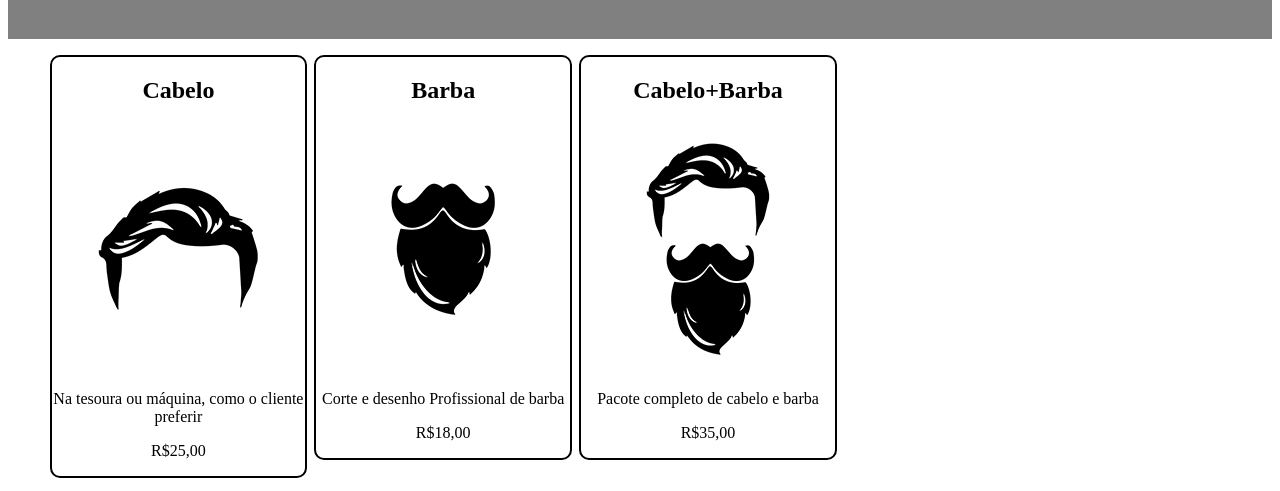
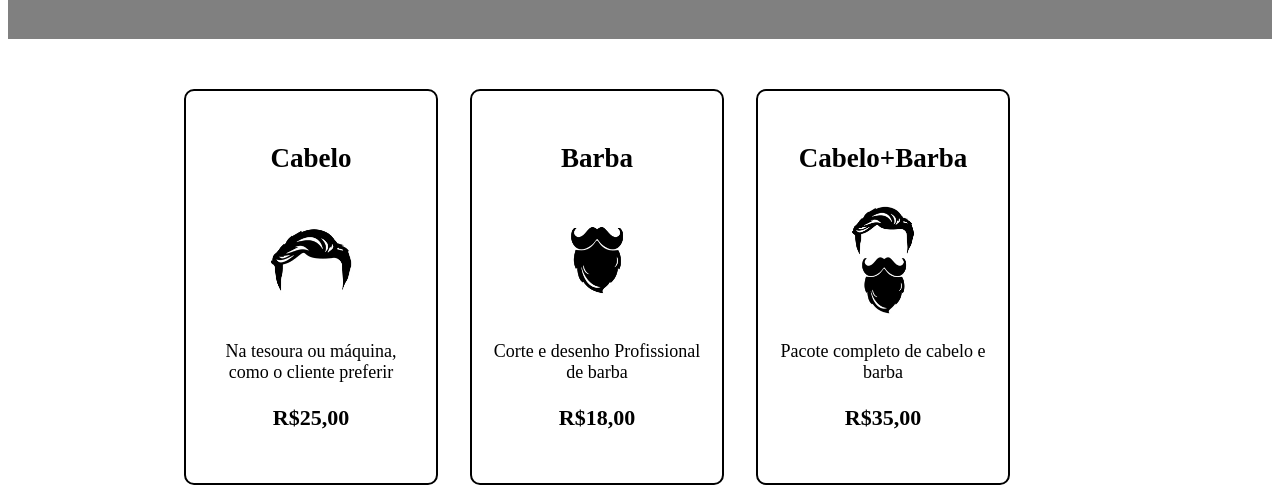
Before and after one commit to camillylimaah/BarbeariaAluraHomecamilly, a plain HTML site: page index.html in a window 1280 px wide. Shown: the part 302-793 px from the top of the page. Drawn offline with Linux system fonts and the light colour scheme.

Commit message:
Update style.css
aa

```diff
--- a/style.css
+++ b/style.css
@@ -6,10 +6,17 @@
       right: 0;}
 
       nav li{display: inline;
-      margin:0 0 0 15PX;}
+      margin:0 0 0 15px;}
 
-      nav a:hover {color: deeppink;
-      }
+
+      nav a:hover{color: blueviolet;
+      font-weight: bold;}
+
+
+
+
+
+
 
       nav a {text-transform: uppercase;
       color: black;
@@ -17,15 +24,15 @@
       font-size: 22px;
       text-decoration: none;}
 
-
       .caixa{position: relative;
       width: 940px;
-      margin: 0 auto;}
+      margin:0 auto;}
+
 
       .produtos{
       width: 940px;
-      margin: o auto;
-
+      margin: 0 auto;
+      padding: 50px 0;
       }
 
 
@@ -34,23 +41,50 @@
       text-align: center;
       width: 27%;
       vertical-align: top;
-      margin: 0 1.5;
-      padding: 30 px 20px;
-      border-radius: border-box;
+      margin: 0 1.5%;
+      padding: 30px 20px;
+      box-sizing: border-box;
       border: 2px solid black;
       border-radius: 10px;
+      }
+      .produtos li:hover {
+      border-color: blueviolet;
+
+      }
+
+      .produtos li:active {
+      border-color: blueviolet;
+
+      }
+
+      .produtos li:hover h2{
+      font-size: 40px ;
 
       }
 
 
-      .produtos li:hover {
-      border-color: deeppink;
+
+
+
+
+      .produtos h2{
+      font-size: 27px;
+      font-weight: bold;
       }
 
-      .produtos li:active{
-      border-color: deeppink;
+      .descrição{
+      font-size: 18px;
+
       }
 
-      .produtos h2{
-      border-color: deeppink;
+
+      .preço{
+      font-size: 22px;
+      font-weight: bold;
       }
+
+      .foto{width: 60%;}
+
+      footer{background-color: black;
+      text-align: center;
+      color: aliceblue;}
```
